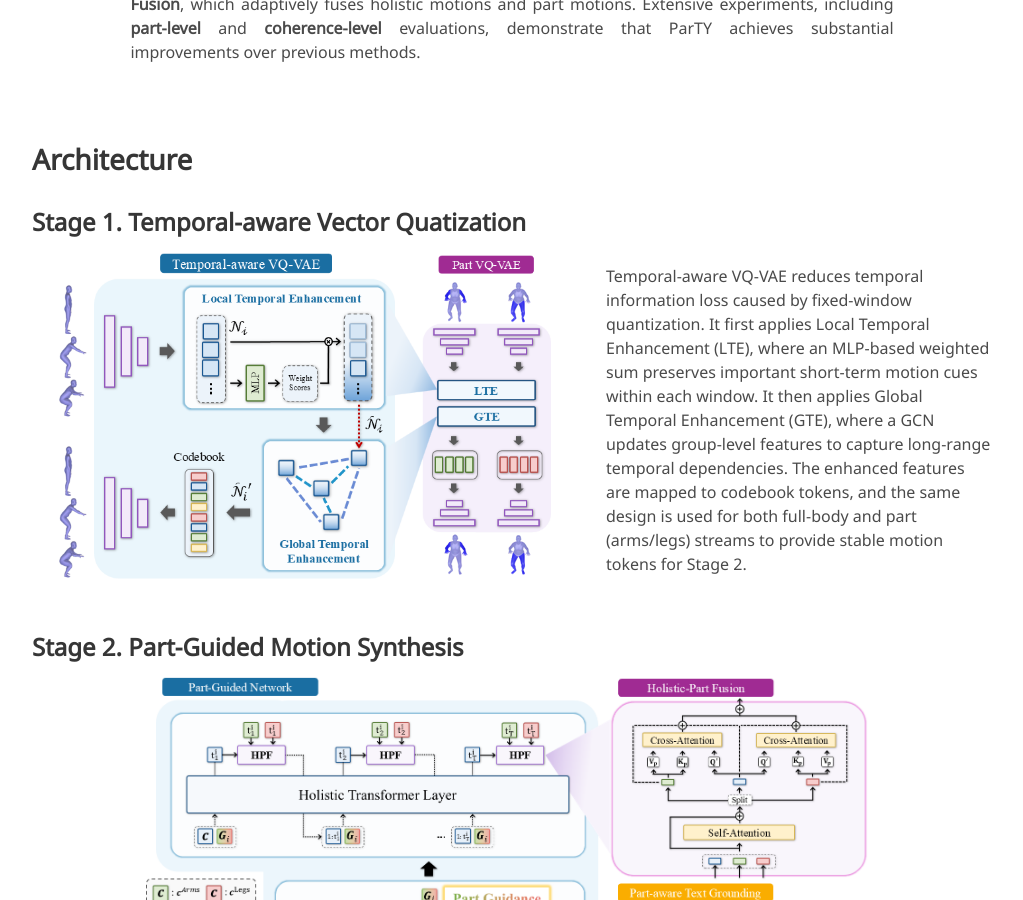
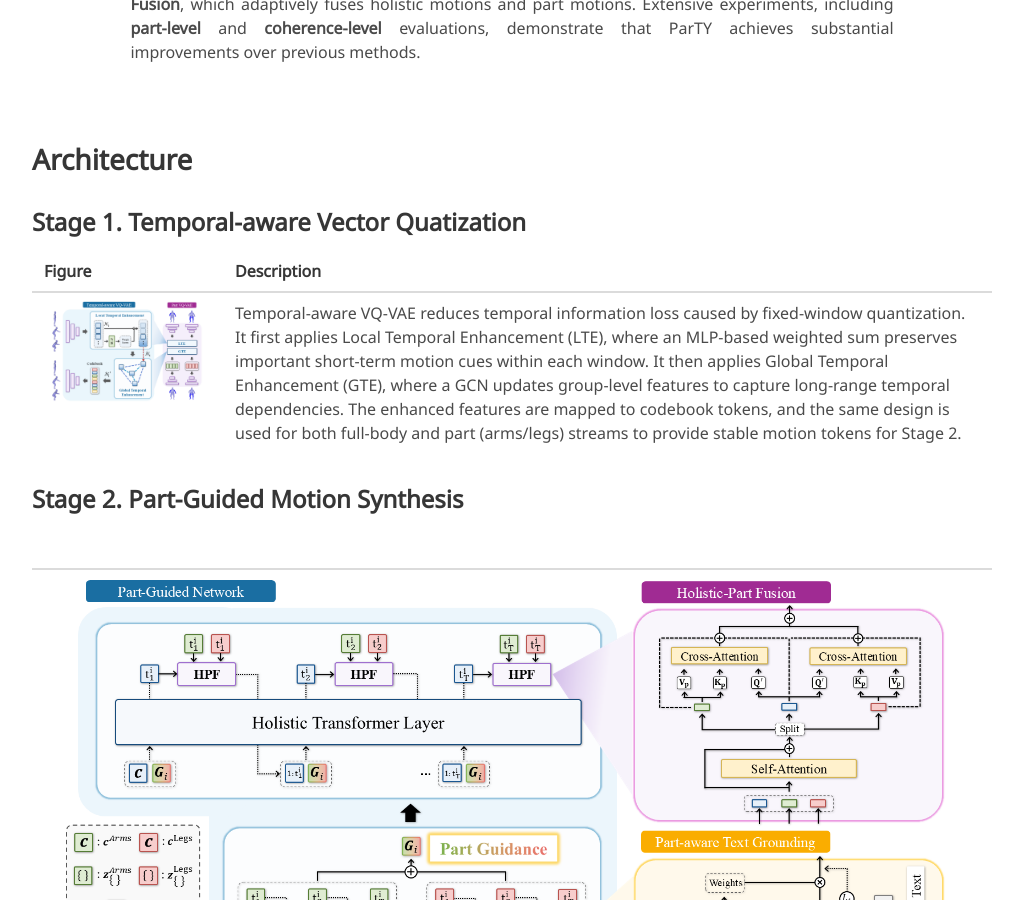
Before and after one commit to VisualScienceLab-KHU/SeDiR_project, a Jekyll site: the page built from index.md, in a window 1280 px wide and 900 px high, scrolled down 1040 px. Shown: the whole window, without its empty margins (128-1151 px from the left). Built offline with Jekyll 4.4.1, drawn with Linux system fonts in a browser that asks for light colours; some web fonts are replaced.

Commit message:
Feat: markdown

```diff
--- a/index.md
+++ b/index.md
@@ -10,7 +10,7 @@ paper: https://arxiv.org/pdf/2510.04714 # change to CVF
 code: https://github.com/VisualScienceLab-KHU/ParTY
 ---
 
-![Figure1](/static/image/figure1.png)
+![Figure1](./static/image/figure1.png)
 
 <div class="columns is-centered has-text-centered">
   <div class="column is-four-fifths">
@@ -27,43 +27,31 @@ code: https://github.com/VisualScienceLab-KHU/ParTY
 
 ### Stage 1. Temporal-aware Vector Quatization
 
-<div class="columns is-vcentered">
-  <div class="column is-7">
-    <img src="/static/image/figure2.png" alt="figure2">
-  </div>
-  <div class="column is-5">
-    Temporal-aware VQ-VAE reduces temporal information loss caused by fixed-window quantization.
-    It first applies Local Temporal Enhancement (LTE), where an MLP-based weighted sum preserves important short-term motion cues within each window.
-    It then applies Global Temporal Enhancement (GTE), where a GCN updates group-level features to capture long-range temporal dependencies.
-    The enhanced features are mapped to codebook tokens, and the same design is used for both full-body and part (arms/legs) streams to provide stable motion tokens for Stage 2.
-  </div>
-</div>
+| Figure | Description |
+|:--|:--|
+| ![Figure2](./static/image/figure2.png) | Temporal-aware VQ-VAE reduces temporal information loss caused by fixed-window quantization. It first applies Local Temporal Enhancement (LTE), where an MLP-based weighted sum preserves important short-term motion cues within each window. It then applies Global Temporal Enhancement (GTE), where a GCN updates group-level features to capture long-range temporal dependencies. The enhanced features are mapped to codebook tokens, and the same design is used for both full-body and part (arms/legs) streams to provide stable motion tokens for Stage 2. |
 
 ### Stage 2. Part-Guided Motion Synthesis
 
-<div style="text-align: center;">
-  <img src="/static/image/figure3.png" width="80%" alt="figure3">
-</div>
+| |
+|:--:|
+| ![Figure3](./static/image/figure3.png) |
 
-<div class="content has-text-centered">
-  Stage 2 first applies Part-aware Text Grounding (PTG): a CLIP text embedding is transformed by multiple part-specific MLPs, and a part gate selects the most suitable embedding for each body part. To keep both diversity and semantic consistency, PTG is trained with a contrastive diversity objective and an auxiliary part-text alignment loss.
-  Then the Part-Guided Network generates arm/leg tokens autoregressively and fuses them into Part Guidance over short cycles. The holistic transformer uses this guidance to generate full-body tokens, instead of predicting holistic motion alone.
-  During generation, Holistic-Part Fusion (HPF) continuously injects part tokens into the holistic stream via attention, improving whole-body coordination while preserving fine-grained part expressiveness.
-</div>
+Stage 2 first applies Part-aware Text Grounding (PTG): a CLIP text embedding is transformed by multiple part-specific MLPs, and a part gate selects the most suitable embedding for each body part. To keep both diversity and semantic consistency, PTG is trained with a contrastive diversity objective and an auxiliary part-text alignment loss.
+Then the Part-Guided Network generates arm/leg tokens autoregressively and fuses them into Part Guidance over short cycles. The holistic transformer uses this guidance to generate full-body tokens, instead of predicting holistic motion alone.
+During generation, Holistic-Part Fusion (HPF) continuously injects part tokens into the holistic stream via attention, improving whole-body coordination while preserving fine-grained part expressiveness.
 
 <br>
 
 ## Visualizations
 
-<div style="text-align: center;">
-  <img src="/static/image/figure4.png" width="80%" alt="figure4">
-</div>
+| |
+|:--:|
+| ![Figure4](./static/image/figure4.png) |
 
-<div class="content has-text-justified">
-  <p><b>Part-level evaluation.</b> Following the qualitative analysis in Sec. 4.3, Fig. 4 shows that ParTY better matches fine-grained part instructions (e.g., specific arm/leg actions) than both holistic and prior part-wise baselines. This observation is consistent with the part-level metrics: ParTY improves part-wise text-motion alignment and motion quality for both arms and legs, indicating that part semantics are preserved during generation rather than diluted in full-body synthesis.</p>
+**Part-level evaluation.** Following the qualitative analysis in Sec. 4.3, Fig. 4 shows that ParTY better matches fine-grained part instructions (e.g., specific arm/leg actions) than both holistic and prior part-wise baselines. This observation is consistent with the part-level metrics: ParTY improves part-wise text-motion alignment and motion quality for both arms and legs, indicating that part semantics are preserved during generation rather than diluted in full-body synthesis.
 
-  <p><b>Coherence-level evaluation.</b> Sec. 4.3 also highlights that strong part control alone is insufficient if global coordination collapses. In Fig. 4, prior part-wise generation can show artifacts such as neck distortion or mismatched upper/lower body orientation, which lowers temporal and spatial consistency. ParTY maintains synchronized full-body dynamics while executing part-specific motions, reflected by stronger TC and SC scores and visually stable poses across frames.</p>
-</div>
+**Coherence-level evaluation.** Sec. 4.3 also highlights that strong part control alone is insufficient if global coordination collapses. In Fig. 4, prior part-wise generation can show artifacts such as neck distortion or mismatched upper/lower body orientation, which lowers temporal and spatial consistency. ParTY maintains synchronized full-body dynamics while executing part-specific motions, reflected by stronger TC and SC scores and visually stable poses across frames.
 
 <br>
 
```
